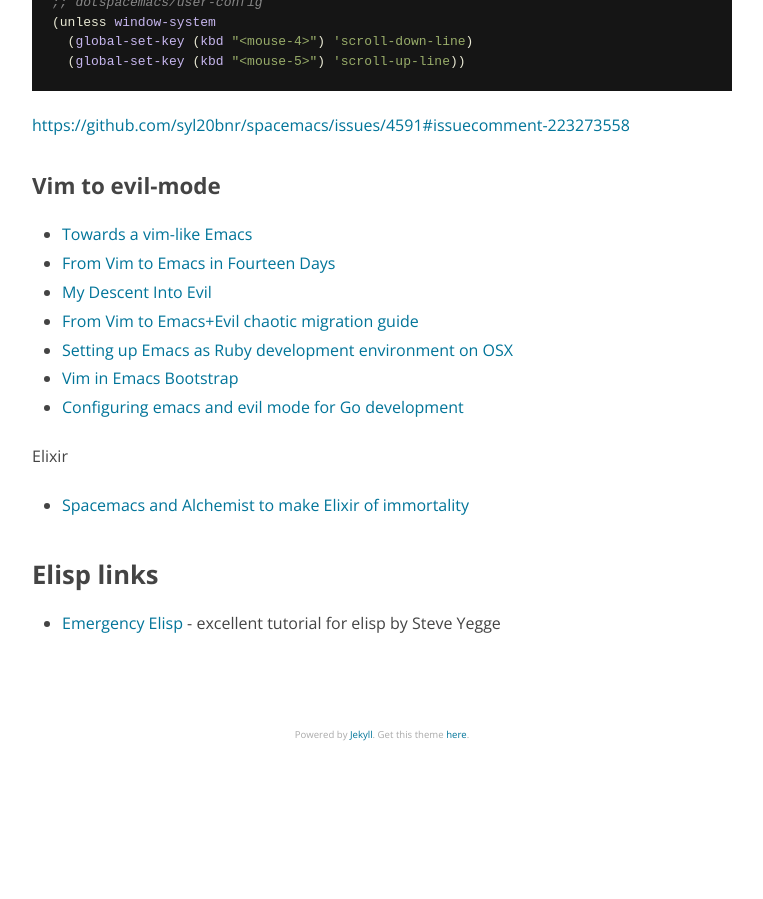
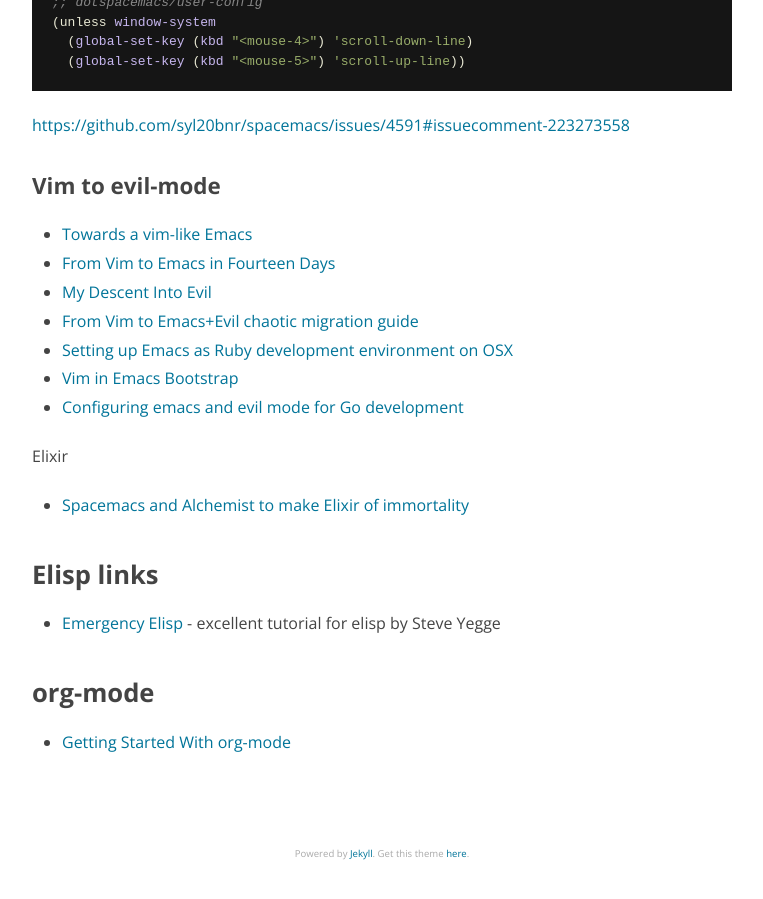
Before and after one commit to nithinbekal/nithinbekal.github.io, a Jekyll site: the page built from notes/emacs.md, in a window 1280 px wide and 900 px high, scrolled down 1264 px. Shown: the whole window, without its empty margins (258-1021 px from the left). Built offline with Jekyll 4.4.1, drawn with Linux system fonts in a browser that asks for light colours; before the commit the page ends 2045 px from its top, so only the background shows below that.

Commit message:
Orgmode bookmark

```diff
--- a/notes/emacs.md
+++ b/notes/emacs.md
@@ -77,3 +77,7 @@
 
 * [Emergency Elisp](http://steve-yegge.blogspot.in/2008/01/emergency-elisp.html) -
   excellent tutorial for elisp by Steve Yegge
+
+# org-mode
+
+- [Getting Started With org-mode](https://www.youtube.com/watch?v=SzA2YODtgK4)
```
